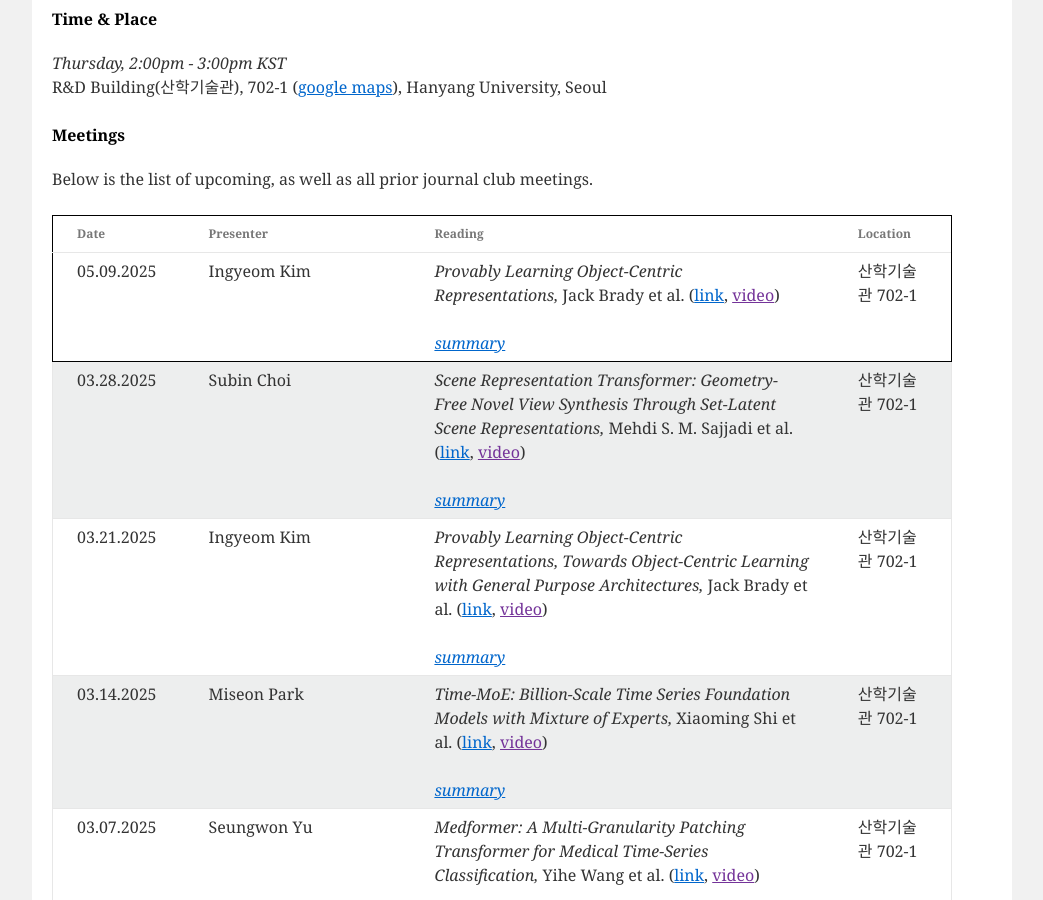
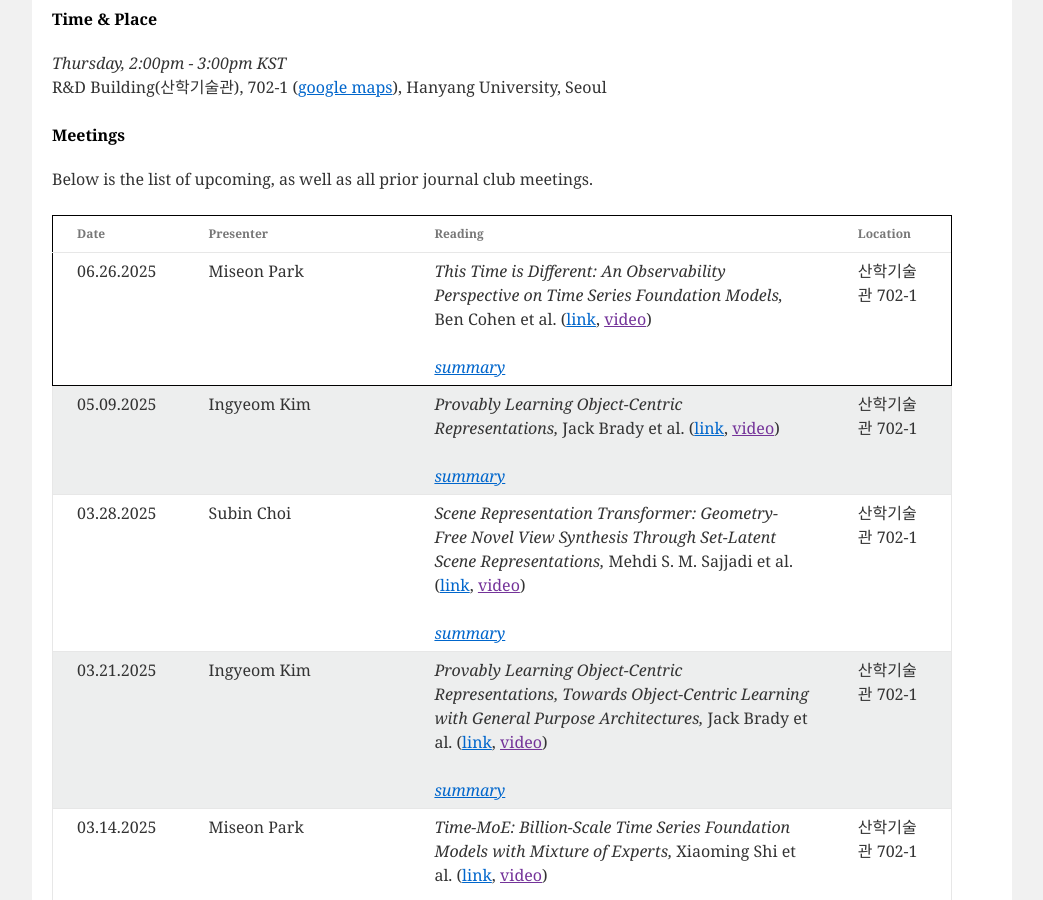
Before and after one commit to niai-lab/GraphML-JC, a Jekyll site: the page built from index.html, in a window 1280 px wide and 900 px high, scrolled down 515 px. Shown: the whole window, without its empty margins (118-1161 px from the left). Built offline with Jekyll 4.4.1, drawn with Linux system fonts in a browser that asks for light colours; part of the change alters nothing that is shown.

Commit message:
Update meeting_info.yml

```diff
--- a/_data/meeting_info.yml
+++ b/_data/meeting_info.yml
@@ -1,3 +1,16 @@
+- presenter: Miseon Park
+  date: 06.26.2025
+  paper: "This Time is Different: An Observability Perspective on Time Series Foundation Models"
+  authors: Ben Cohen et al.
+  url: https://arxiv.org/abs/2505.14766
+  location: "산학기술관 702-1"
+  summary: >
+    Summary : 본 논문에서 제안하는 모델 TOTO는 decoder-only Transformer 구조를 기반으로 한 multivariate time series forecasting 모델로, observability 데이터를 학습에 이용했다.
+    시간 축과 변수 축 모두를 고려한 time-wise 및 variate-wise attention을 적용하며, 데이터의 분포 특성은 SMM과 robust Cauchy loss로 처리하고, patch causal norm을 통해 future data leakage를 방지한다.
+    대규모 데이터셋인 BOOM을 공개하였다.<br>
+    Strength : time-wise와 var-wise attention을 통해 기존 foundation model의 channel independence 가정과 달리 변수 간 상호작용을 학습할 수 있으며, robust loss와 SMM을 활용해 heavy-tailed 및 nonstationary 데이터에 대해 보다 강건한 성능을 보인다.<br>
+    Weakness : calendar 정보나 meta feature와 같은 외부 시간 정보를 활용하지 않아 시간적 패턴 학습이 제한적이며, 모델 성능 향상이 아키텍처 때문인지 데이터셋 특성 때문인지는 명확히 분리되어 검증되지 않아 일반화 가능성에 의문이 남는다.
+
 - presenter: Ingyeom Kim
   date: 05.09.2025
   paper: "Provably Learning Object-Centric Representations"
```
